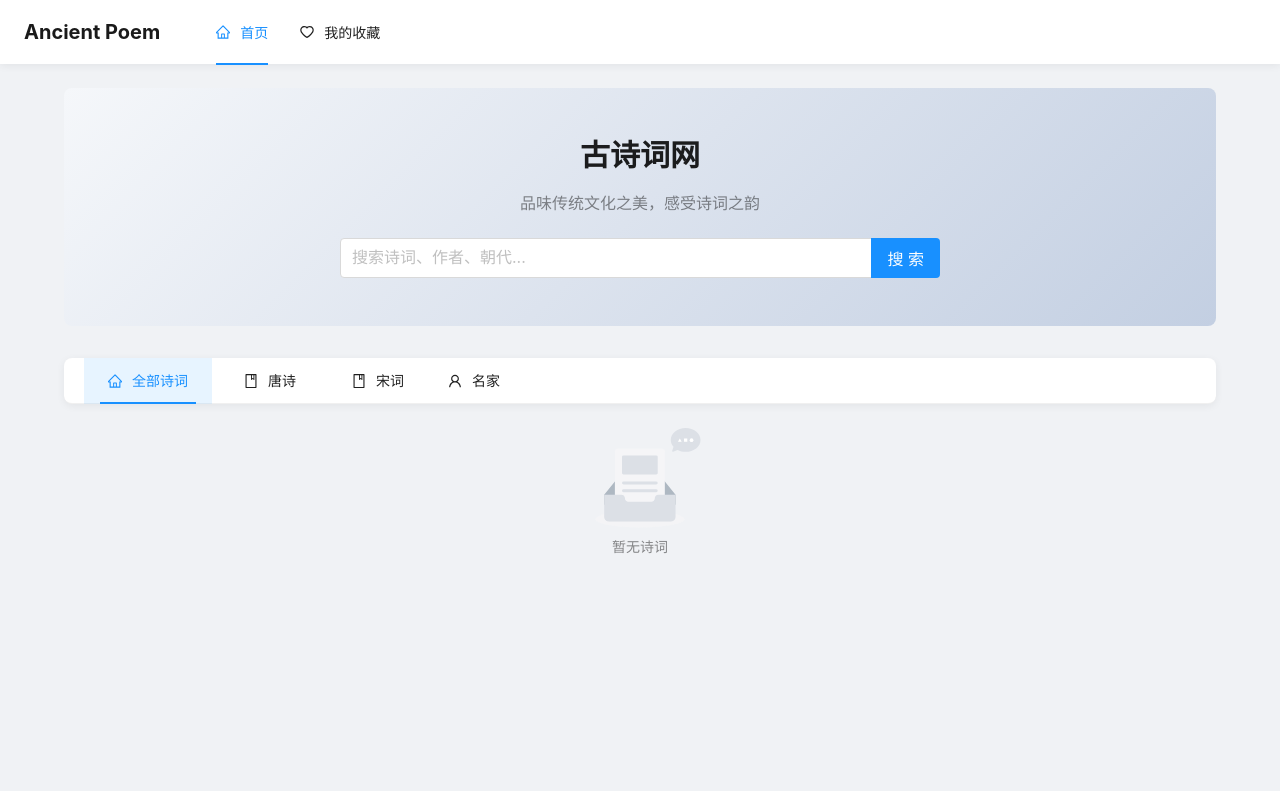
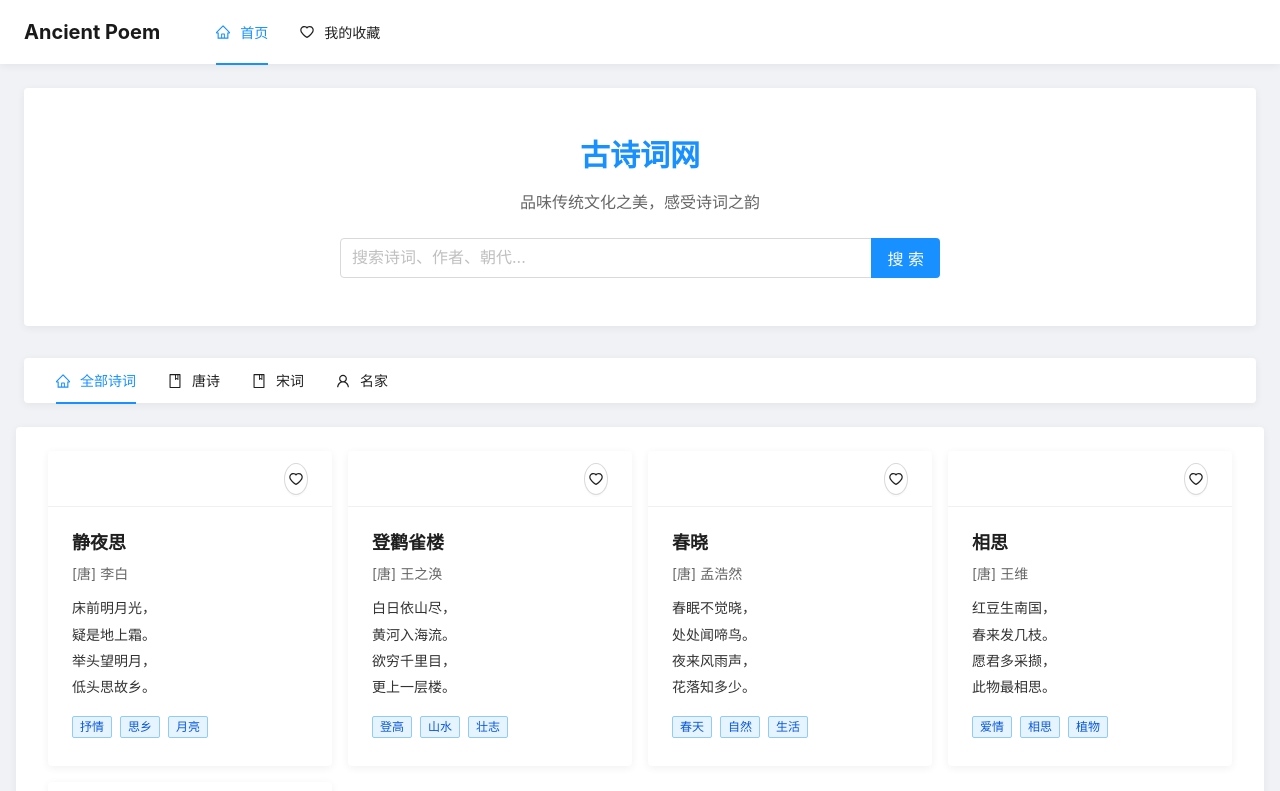
Before and after one commit to titxue/ancient-poem, a React (Vite) app: page / in a window 1280 px wide. Shown: the top 791 px of the page. Built offline with nearby package versions, Linux system fonts and the light colour scheme.

Commit message:
fix: 修复诗词列表显示和样式问题 - Closes #28

```diff
--- a/src/components/Poem/PoemCard.module.scss
+++ b/src/components/Poem/PoemCard.module.scss
@@ -21,29 +21,34 @@
   margin-bottom: 8px !important;
   font-size: 18px !important;
   line-height: 1.4 !important;
-  overflow: hidden;
-  text-overflow: ellipsis;
-  white-space: nowrap;
+  color: #1890ff;
 }
 
 .author {
-  margin-bottom: 16px !important;
-  color: rgba(0, 0, 0, 0.45);
+  margin-bottom: 12px !important;
+  color: #666;
   font-size: 14px;
 }
 
 .content {
   margin-bottom: 16px;
-  height: 120px;
-  overflow: hidden;
 }
 
 .line {
   margin-bottom: 4px !important;
   font-size: 14px;
   line-height: 1.6 !important;
+  color: #333;
+
+  &:last-child {
+    margin-bottom: 0 !important;
+  }
 }
 
 .tags {
   margin-top: auto;
+
+  :global(.ant-tag) {
+    margin-bottom: 4px;
+  }
 }
--- a/src/components/Poem/PoemList.tsx
+++ b/src/components/Poem/PoemList.tsx
@@ -1,4 +1,4 @@
-import React from 'react';
+import React, { useEffect } from 'react';
 import { Row, Col, Pagination, Empty, Spin } from 'antd';
 import { useSelector, useDispatch } from 'react-redux';
 import type { RootState, AppDispatch } from '../../store';
@@ -8,11 +8,16 @@ import styles from './PoemList.module.scss';
 
 export const PoemList: React.FC = () => {
   const dispatch = useDispatch<AppDispatch>();
-  const { poems, total, currentPage, pageSize, loading } = useSelector(
+  const { poems, total, currentPage, pageSize, loading, error } = useSelector(
     (state: RootState) => state.poems
   );
 
+  useEffect(() => {
+    console.log('PoemList state:', { poems, total, currentPage, pageSize, loading, error });
+  }, [poems, total, currentPage, pageSize, loading, error]);
+
   const handlePageChange = (page: number, size?: number) => {
+    console.log('Page change:', { page, size });
     if (size && size !== pageSize) {
       dispatch(setPageSize(size));
     }
@@ -23,12 +28,16 @@ export const PoemList: React.FC = () => {
   if (loading) {
     return (
       <div className={styles.loading}>
-        <Spin size="large" />
+        <Spin size="large" tip="加载中..." />
       </div>
     );
   }
 
-  if (!poems.length) {
+  if (error) {
+    return <div className={styles.error}>{error}</div>;
+  }
+
+  if (!poems || !poems.length) {
     return <Empty description="暂无诗词" />;
   }
 
@@ -41,6 +50,7 @@ export const PoemList: React.FC = () => {
           </Col>
         ))}
       </Row>
+      {total > pageSize && (
         <div className={styles.pagination}>
           <Pagination
             current={currentPage}
@@ -52,6 +62,7 @@ export const PoemList: React.FC = () => {
             showTotal={(total) => `共 ${total} 首`}
           />
         </div>
+      )}
     </div>
   );
 };
--- a/src/mock/poems.ts
+++ b/src/mock/poems.ts
@@ -149,7 +149,7 @@ export const searchPoems = (params: PoemQueryParams): PoemListResponse => {
   }
 
   if (params.tag) {
-    filtered = filtered.filter(poem => poem.tags.includes(params.tag));
+    filtered = filtered.filter(poem => poem.tags.includes(params.tag as string));
   }
 
   const start = (params.page - 1) * params.pageSize;
--- a/src/pages/Home/Home.module.scss
+++ b/src/pages/Home/Home.module.scss
@@ -1,29 +1,31 @@
 .container {
-  max-width: 1200px;
-  margin: 0 auto;
   padding: 24px;
+  min-height: 100vh;
+  background-color: #f0f2f5;
 }
 
 .header {
   text-align: center;
   margin-bottom: 32px;
   padding: 48px 0;
-  background: linear-gradient(135deg, #f5f7fa 0%, #c3cfe2 100%);
-  border-radius: 8px;
+  background-color: #fff;
+  border-radius: 4px;
+  box-shadow: 0 2px 8px rgba(0, 0, 0, 0.06);
 }
 
 .title {
   margin-bottom: 16px !important;
-  color: #1a1a1a;
+  color: #1890ff !important;
 }
 
 .subtitle {
   margin-bottom: 24px;
-  color: rgba(0, 0, 0, 0.45);
+  color: #666;
   font-size: 16px;
 }
 
 .search {
+  width: 100%;
   max-width: 600px;
   margin: 0 auto;
 }
@@ -31,24 +33,23 @@
 .menu {
   margin-bottom: 24px;
   padding: 0 16px;
-  background: #fff;
-  border-radius: 8px;
+  background-color: #fff;
+  border-radius: 4px;
   box-shadow: 0 2px 8px rgba(0, 0, 0, 0.06);
+}
 
-  :global {
-    .ant-menu-item,
-    .ant-menu-submenu {
-      padding: 0 24px;
-      margin: 0 4px;
+.content {
+  background-color: #fff;
+  border-radius: 4px;
+  box-shadow: 0 2px 8px rgba(0, 0, 0, 0.06);
+}
 
-      &:hover {
-        color: #1890ff;
-      }
-
-      &.ant-menu-item-selected {
-        color: #1890ff;
-        background: rgba(24, 144, 255, 0.1);
-      }
-    }
-  }
+.error {
+  padding: 24px;
+  text-align: center;
+  color: #ff4d4f;
+  font-size: 16px;
+  background-color: #fff;
+  border-radius: 4px;
+  box-shadow: 0 2px 8px rgba(0, 0, 0, 0.06);
 }
--- a/src/pages/Home/index.tsx
+++ b/src/pages/Home/index.tsx
@@ -1,8 +1,8 @@
 import React, { useEffect, useState } from 'react';
 import { Typography, Input, Menu, Row, Col } from 'antd';
-import { useDispatch } from 'react-redux';
+import { useDispatch, useSelector } from 'react-redux';
 import { HomeOutlined, BookOutlined, UserOutlined } from '@ant-design/icons';
-import type { AppDispatch } from '../../store';
+import type { AppDispatch, RootState } from '../../store';
 import { fetchPoems, searchPoems } from '../../store/slices/poemSlice';
 import { PoemList } from '../../components/Poem/PoemList';
 import styles from './Home.module.scss';
@@ -13,10 +13,16 @@ const { Search } = Input;
 export const Home: React.FC = () => {
   const dispatch = useDispatch<AppDispatch>();
   const [currentCategory, setCurrentCategory] = useState('all');
+  const { poems, loading, error } = useSelector((state: RootState) => state.poems);
 
   useEffect(() => {
+    console.log('Home component mounted, fetching poems...');
     dispatch(fetchPoems({ page: 1, pageSize: 12 }));
   }, [dispatch]);
+
+  useEffect(() => {
+    console.log('Poems state updated:', { poems, loading, error });
+  }, [poems, loading, error]);
 
   const handleSearch = (value: string) => {
     if (value) {
@@ -80,6 +86,10 @@ export const Home: React.FC = () => {
     },
   ];
 
+  if (error) {
+    return <div className={styles.error}>{error}</div>;
+  }
+
   return (
     <div className={styles.container}>
       <div className={styles.header}>
--- a/src/store/slices/poemSlice.ts
+++ b/src/store/slices/poemSlice.ts
@@ -29,7 +29,7 @@ const initialState: PoemState = {
 export const fetchPoems = createAsyncThunk(
   'poems/fetchPoems',
   async (params: PoemQueryParams) => {
-    const response = await api.getPoems(params);
+    const response = await api.fetchPoems(params);
     return response;
   }
 );
@@ -37,7 +37,10 @@ export const fetchPoems = createAsyncThunk(
 export const fetchPoemById = createAsyncThunk(
   'poems/fetchPoemById',
   async (id: number) => {
-    const response = await api.getPoemById(id);
+    const response = await api.fetchPoemById(id);
+    if (!response) {
+      throw new Error('诗词不存在');
+    }
     return response;
   }
 );
@@ -45,7 +48,7 @@ export const fetchPoemById = createAsyncThunk(
 export const searchPoems = createAsyncThunk(
   'poems/searchPoems',
   async (params: PoemQueryParams) => {
-    const response = await api.searchPoems(params);
+    const response = await api.searchPoemsApi(params);
     return response;
   }
 );
--- a/src/styles/index.scss
+++ b/src/styles/index.scss
@@ -5,14 +5,55 @@
 }
 
 body {
-  font-family: -apple-system, BlinkMacSystemFont, 'Segoe UI', Roboto,
-    'Helvetica Neue', Arial, 'Noto Sans', sans-serif, 'Apple Color Emoji',
-    'Segoe UI Emoji', 'Segoe UI Symbol', 'Noto Color Emoji';
+  font-family: -apple-system, BlinkMacSystemFont, 'Segoe UI', Roboto, 'Helvetica Neue',
+    Arial, 'Noto Sans', sans-serif, 'Apple Color Emoji', 'Segoe UI Emoji',
+    'Segoe UI Symbol', 'Noto Color Emoji';
   -webkit-font-smoothing: antialiased;
   -moz-osx-font-smoothing: grayscale;
   background-color: #f0f2f5;
+  color: #333;
+  line-height: 1.5;
 }
 
 #root {
   min-height: 100vh;
 }
+
+.ant-layout {
+  min-height: 100vh;
+  background-color: transparent;
+}
+
+.ant-layout-header {
+  background-color: #fff;
+  box-shadow: 0 2px 8px rgba(0, 0, 0, 0.06);
+  z-index: 1;
+}
+
+.ant-menu {
+  border-bottom: none;
+}
+
+.ant-card {
+  border-radius: 4px;
+  border: none;
+  box-shadow: 0 2px 8px rgba(0, 0, 0, 0.06);
+}
+
+.ant-pagination {
+  margin: 24px 0;
+}
+
+.ant-empty {
+  padding: 48px 0;
+}
+
+.ant-spin {
+  margin: 48px 0;
+}
+
+.ant-tag {
+  border-radius: 2px;
+  margin-right: 8px;
+  margin-bottom: 8px;
+}
```
Lines whose indentation alone changed are shown as unchanged.
